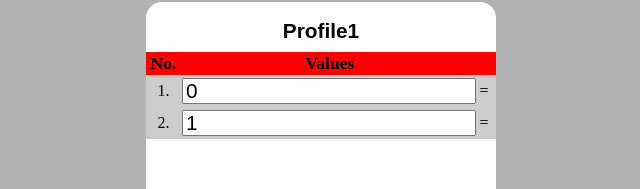
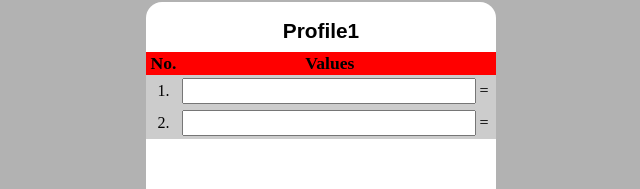
Before and after one commit to Marcin15/Mpso, an Angular app: page / in a window 1280 px wide. Both pictures are taken after a click on the button "Add data!". Shown: the part 158-347 px from the top of the page, without its empty margins (319-959 px from the left). Built offline with nearby package versions, Linux system fonts and the light colour scheme; what ng2-charts would draw is missing.

Commit message:
remove last empty row in insert data component

```diff
--- a/src/app/components/dialogs/data-insert-dialog/data-insert-dialog.component.html
+++ b/src/app/components/dialogs/data-insert-dialog/data-insert-dialog.component.html
@@ -16,9 +16,13 @@
                 <th></th>
             </thead>
             <tbody>
-                <tr class="table-row" *ngFor="let item of tableRowInserterArray; let i = index">
+                <tr class="table-row" *ngFor="let item of tableRowsArray; let i = index">
                     <td class="No-row"><span>{{i + 1}}.</span></td>
-                    <td class="input-row"><input type="number" [(ngModel)]="item.value"></td>
+                    <td class="input-row">
+                        <input type="number"
+                               [(ngModel)]="item.value"
+                               (keydown)="removeEmptyRow($event, i)">
+                    </td>
                     <td draggable="true" class="moveHandler">=</td>
                 </tr>
             </tbody>
--- a/src/app/components/dialogs/data-insert-dialog/data-insert-dialog.component.ts
+++ b/src/app/components/dialogs/data-insert-dialog/data-insert-dialog.component.ts
@@ -1,7 +1,7 @@
 import { AfterViewInit, Component, ElementRef, EventEmitter, Output, ViewChild } from '@angular/core';
 import { NgModel } from '@angular/forms';
 import { EventManager } from '@angular/platform-browser';
-import { fromEvent } from 'rxjs';
+import { fromEvent, Subscription } from 'rxjs';
 import { ProfileData } from 'src/app/models/profileData';
 import { DataInsertInput } from 'src/app/models/dataInsertInput';
 
@@ -17,10 +17,11 @@ export class DataInsertDialogComponent implements AfterViewInit {
   @Output() closeDialog = new EventEmitter;
 
   private _table!: HTMLTableElement;
-  private allowedCharacters = '1234567890,.';
+  private _sub!: Subscription;
+  private _allowedCharacters = '1234567890,.';
 
   title: string = 'Profile1';
-  tableRowInserterArray: DataInsertInput[] = [{Id: 1, value: 0}, {Id: 2, value: 1}];
+  tableRowsArray: DataInsertInput[] = [{Id: 1, value: null}, {Id: 2, value: null}];
 
   constructor() { }
 
@@ -31,12 +32,12 @@ export class DataInsertDialogComponent implements AfterViewInit {
   }
 
   private AppendEventToTheLastInput() {
-    let lastInput = this._table.rows[this.tableRowInserterArray.length - 1] as HTMLTableRowElement;
+    let lastInput = this._table.rows[this.tableRowsArray.length - 1] as HTMLTableRowElement;
     this.allowDragElements(lastInput);
 
     const lastInputEventSubscription = fromEvent(lastInput, 'keydown').subscribe((event) => {
       let keyboarEvent = event as KeyboardEvent;
-      if(this.allowedCharacters.includes(keyboarEvent.key)) {
+      if(this._allowedCharacters.includes(keyboarEvent.key)) {
         this.addNewRow();
         lastInputEventSubscription.unsubscribe();
 
@@ -48,13 +49,13 @@ export class DataInsertDialogComponent implements AfterViewInit {
   }
 
   private addNewRow() {
-    console.log(this.tableRowInserterArray);
+    // console.log(this.tableRowsArray);
 
-    let lastId = this.tableRowInserterArray.at(-1)?.Id as number;
+    let lastId = this.tableRowsArray.at(-1)?.Id as number;
 
-    this.tableRowInserterArray.push({
+    this.tableRowsArray.push({
       Id: lastId + 1,
-      value: 0
+      value: null
     })
   }
 
@@ -62,18 +63,18 @@ export class DataInsertDialogComponent implements AfterViewInit {
 
     let moveHandler = lastRow.querySelector('.moveHandler');
 
-    console.log(moveHandler);
+    // console.log(moveHandler);
 
 
     fromEvent(lastRow, 'dragstart').subscribe((event) => {
-      console.log(event);
+      // console.log(event);
 
     });
   }
 
   private swapArrayElements() {
-    [this.tableRowInserterArray[0], this.tableRowInserterArray[1]] =
-    [this.tableRowInserterArray[1], this.tableRowInserterArray[0]];
+    [this.tableRowsArray[0], this.tableRowsArray[1]] =
+    [this.tableRowsArray[1], this.tableRowsArray[0]];
   }
 
   saveClick() {
@@ -89,4 +90,14 @@ export class DataInsertDialogComponent implements AfterViewInit {
   closeDialogClick() {
     this.closeDialog.emit();
   }
+
+  removeEmptyRow(event: KeyboardEvent,index: number) {
+
+    if(this.tableRowsArray.length === 1 || index == this.tableRowsArray.length - 1)
+      return;
+
+    if(this.tableRowsArray[index].value === null) {
+      this.tableRowsArray.splice(index, 1);
+    }
+  }
 }
--- a/src/app/models/dataInsertInput.ts
+++ b/src/app/models/dataInsertInput.ts
@@ -1,4 +1,4 @@
 export interface DataInsertInput {
     Id: number,
-    value: number
+    value: number | null
 }
```
